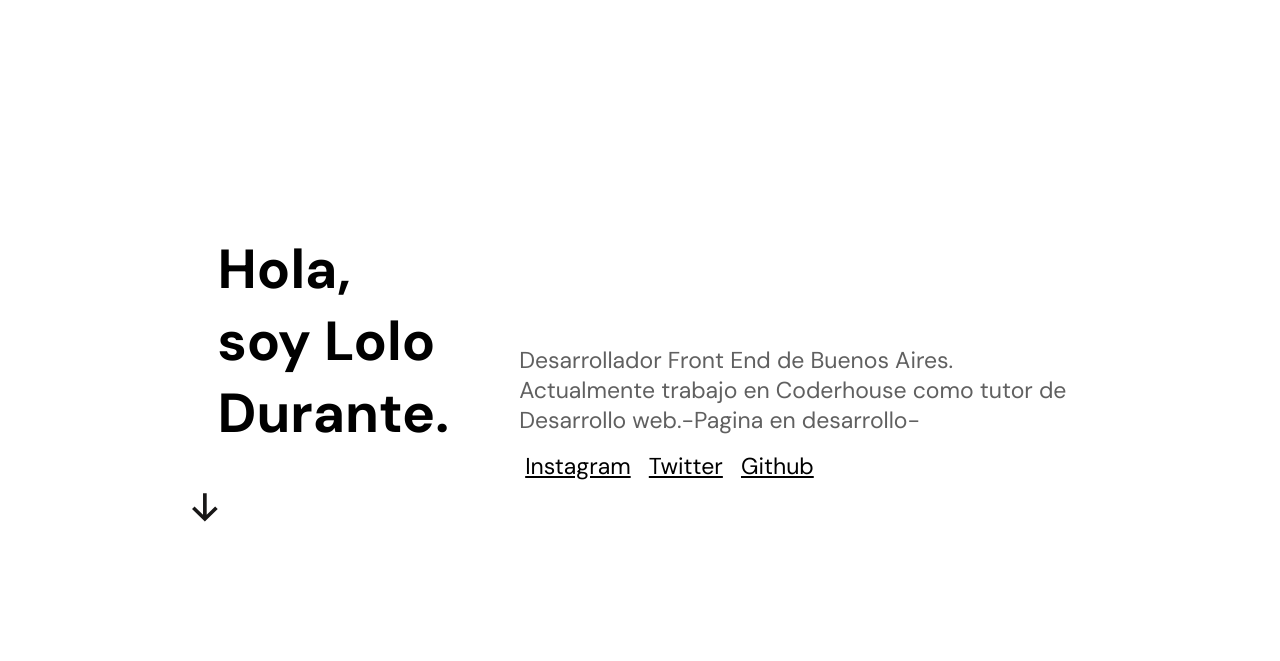
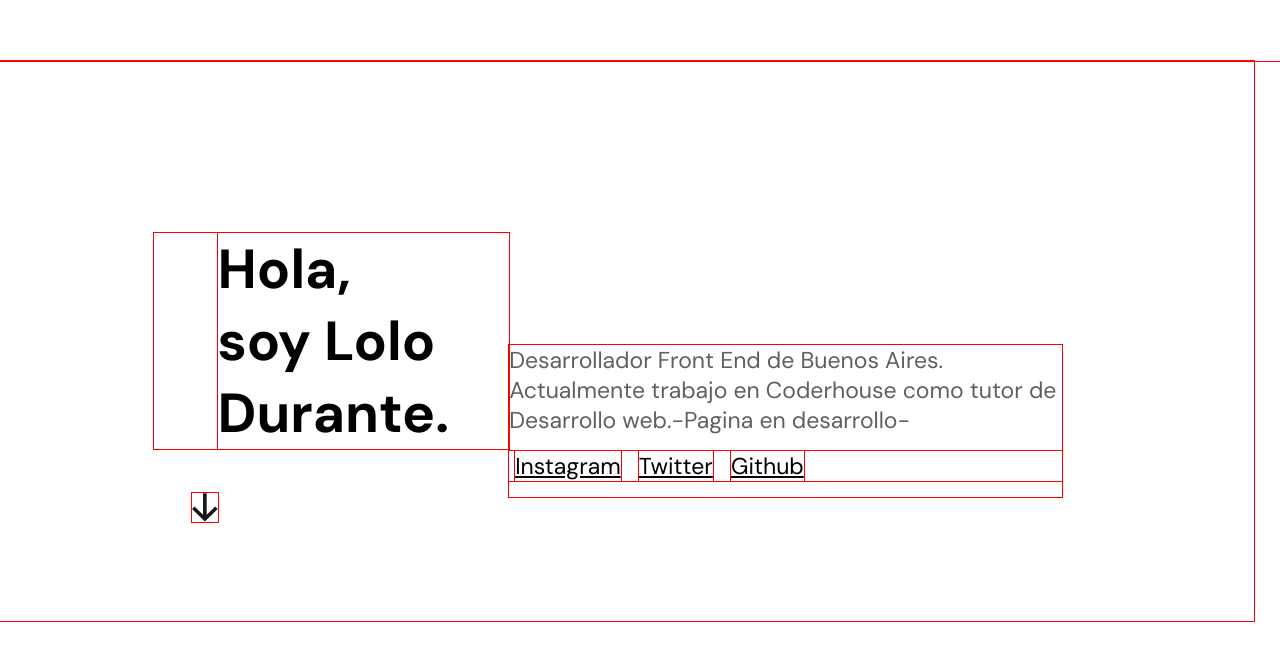
Before and after one commit to loleiii/portafolio, a website: page index.html in a window 1280 px wide. Shown: the part 139-800 px from the top of the page. Drawn offline with nearby package versions, Linux system fonts and the light colour scheme; a script that the page names is missing.

Commit message:
toDoUpdate

```diff
--- a/css/index.scss
+++ b/css/index.scss
@@ -10,6 +10,9 @@ html {
 	margin: 0;
 	padding: 0;
 }
+* {
+	outline: 1px solid #f00 !important;
+  }
 iframe{
 	background-color: white;
 }
@@ -39,7 +42,7 @@ hr {
 }
 .landingPage {
 	height: 70vh;
-	width: 100vw;
+	width: 98vw;
 	display: flex;
 	flex-direction: column;
 	img {
```
Also changed, not shown: css/index.css, 1 other file.
